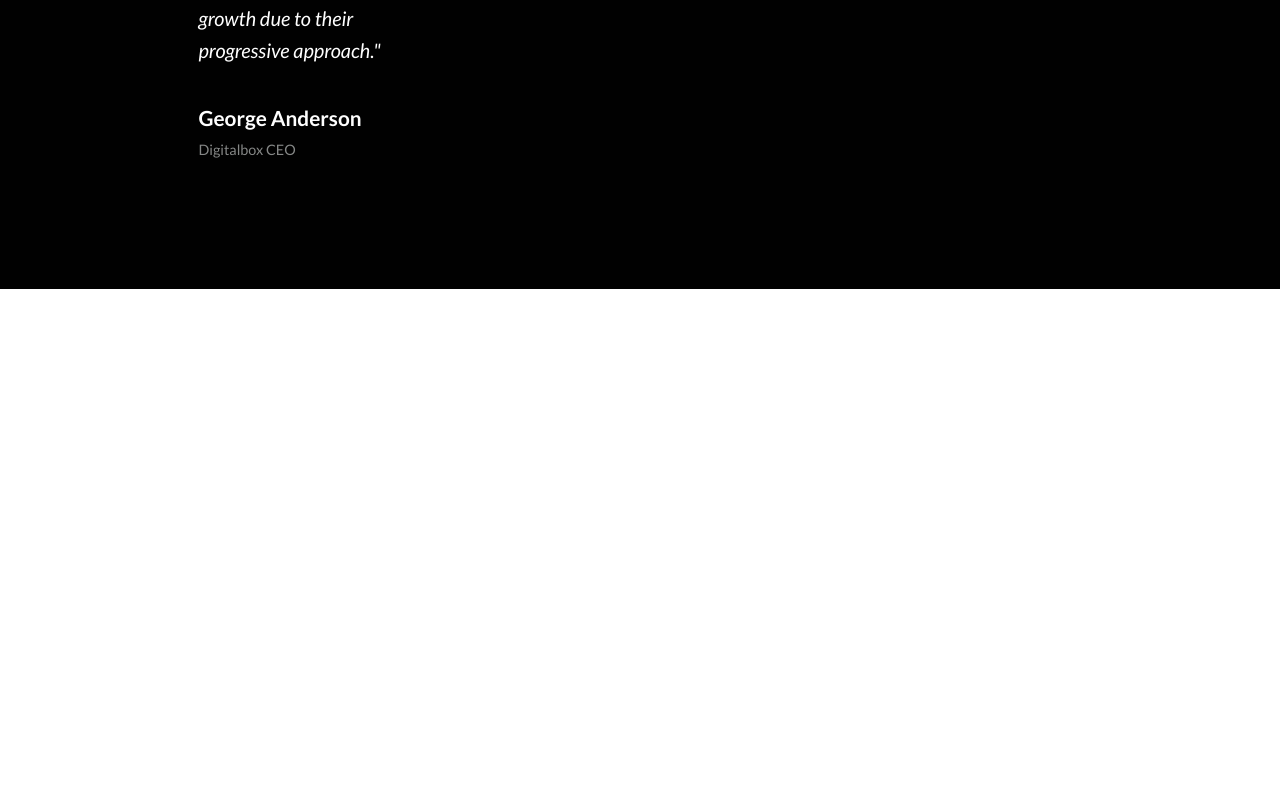
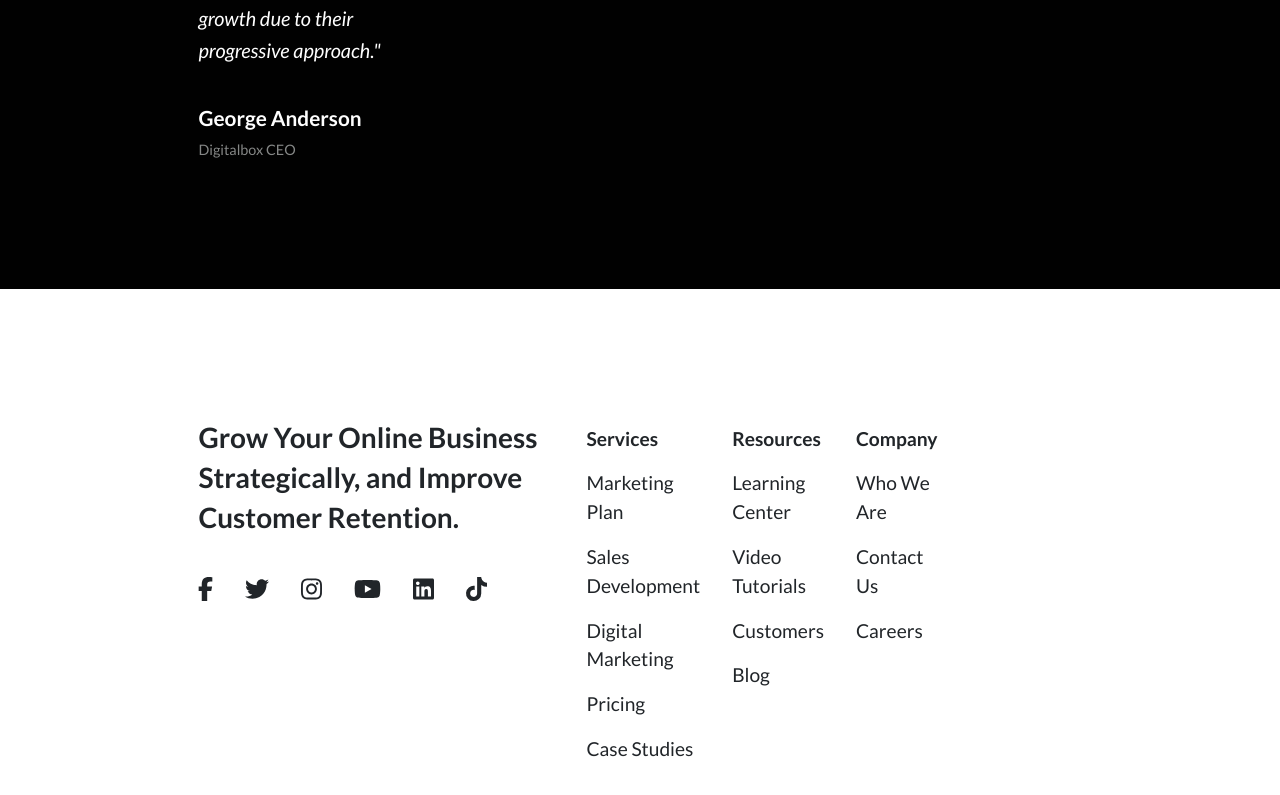
Before and after one commit to AngeloTripodi/proj-html-vuejs, a Vue app: page / in a window 1280 px wide. Shown: the part 10705-11500 px from the top of the page. Before the commit the page ends 10994 px from the top, so only its background shows below. Built offline with nearby package versions, Linux system fonts and the light colour scheme.

Commit message:
Add Footer

```diff
--- a/package.json
+++ b/package.json
@@ -10,6 +10,7 @@
   },
   "dependencies": {
     "@fortawesome/fontawesome-svg-core": "^6.2.1",
+    "@fortawesome/free-brands-svg-icons": "^6.2.1",
     "@fortawesome/free-solid-svg-icons": "^6.2.1",
     "@fortawesome/vue-fontawesome": "^3.0.2",
     "bootstrap": "^5.2.3",
--- a/src/App.vue
+++ b/src/App.vue
@@ -9,6 +9,7 @@ import ReviewComponent from './components/ReviewComponent.vue';
 import MarketingResources from './components/MarketingResources.vue';
 import WhyUsComponent from './components/WhyUsComponent.vue';
 import ContactUsComponent from './components/ContactUsComponent.vue';
+import FooterComponent from './components/FooterComponent.vue';
 
 export default {
   data() {
@@ -19,7 +20,7 @@ export default {
   methods: {
 
   },
-  components: { HeaderComponent, JumboComponent, ServicesComponent, BrandClients, PopupCall, OrganisationsComponent, ReviewComponent, MarketingResources, WhyUsComponent, ContactUsComponent }
+  components: { HeaderComponent, JumboComponent, ServicesComponent, BrandClients, PopupCall, OrganisationsComponent, ReviewComponent, MarketingResources, WhyUsComponent, ContactUsComponent, FooterComponent }
 }
 
 
@@ -38,8 +39,8 @@ export default {
     <ReviewComponent />
     <MarketingResources />
     <ContactUsComponent />
-
   </main>
+  <FooterComponent />
 
 </template>
 
--- /dev/null
+++ b/src/components/FooterComponent.vue
@@ -0,0 +1,175 @@
+<script>
+
+export default {
+    data() {
+        return {
+            servicesList: [
+                {
+                    title: 'Services',
+                },
+                {
+                    title: 'Marketing Plan',
+                },
+                {
+                    title: 'Sales Development',
+                },
+                {
+                    title: 'Digital Marketing',
+                },
+                {
+                    title: 'Pricing',
+                },
+                {
+                    title: 'Case Studies',
+                },
+
+            ],
+            resourcesList: [
+                {
+                    title: 'Resources',
+                },
+                {
+                    title: 'Learning Center',
+                },
+                {
+                    title: 'Video Tutorials',
+                },
+                {
+                    title: 'Customers',
+                },
+                {
+                    title: 'Blog',
+                },
+
+            ],
+            companyList: [
+                {
+                    title: 'Company',
+                },
+                {
+                    title: 'Who We Are',
+                },
+                {
+                    title: 'Contact Us',
+                },
+                {
+                    title: 'Careers',
+                },
+
+            ],
+        };
+    },
+    methods: {
+
+    },
+
+}
+</script>
+
+<template>
+    <footer>
+        <div class="my_container">
+
+            <div class="navSection d-flex justify-content-between">
+
+                <div class="social">
+
+                    <div class="taglineContainer">
+                        <h3>Grow Your Online Business Strategically, and Improve Customer Retention.</h3>
+                    </div>
+                    <div class="socialContainer d-flex">
+                        <font-awesome-icon icon="fa-brands fa-facebook-f" class="icon" />
+                        <font-awesome-icon icon="fa-brands fa-twitter" class="icon" />
+                        <font-awesome-icon icon="fa-brands fa-instagram" class="icon" />
+                        <font-awesome-icon icon="fa-brands fa-youtube" class="icon" />
+                        <font-awesome-icon icon="fa-brands fa-linkedin" class="icon" />
+                        <font-awesome-icon icon="fa-brands fa-tiktok" class="icon" />
+
+                    </div>
+                </div>
+
+
+
+                <nav class="serviceNav">
+                    <ul>
+                        <li v-for="service in servicesList"> {{ service.title }}</li>
+                    </ul>
+                </nav>
+
+                <nav class="resourcesNav">
+                    <ul>
+                        <li v-for="resource in resourcesList"> {{ resource.title }}</li>
+                    </ul>
+                </nav>
+
+                <nav class="companyNav">
+                    <ul>
+                        <li v-for="company in companyList"> {{ company.title }}</li>
+                    </ul>
+                </nav>
+
+            </div>
+
+            <div class="creditsSection">
+
+            </div>
+        </div>
+    </footer>
+</template>
+
+<style lang="scss" scoped>
+@use '../styles/partials/variables' as *;
+
+.my_container {
+
+    padding: 8rem 8rem 8rem 0rem;
+
+    .logoSection img {
+        width: 240px;
+    }
+
+    .socialContainer {
+        font-size: 1.5rem;
+
+        .icon {
+            padding: 0 1rem 1rem 1rem;
+
+            &:first-child {
+                padding-left: 0;
+            }
+        }
+    }
+
+    h3 {
+        line-height: 2.5rem;
+        padding-bottom: 2rem;
+        font-weight: 600;
+    }
+
+    ul {
+        list-style-type: none;
+        padding-left: 0px !important;
+
+        .chevron {
+            font-size: 12px;
+        }
+
+        li {
+            padding: .5rem .5rem;
+            margin: 0 .5rem;
+            font-size: 1.2rem;
+
+            &:first-child {
+                font-weight: bold
+            }
+
+            &:hover {
+                color: $main-orange;
+            }
+        }
+
+
+    }
+
+}
+</style>
--- a/src/main.js
+++ b/src/main.js
@@ -7,12 +7,14 @@ import { library } from '@fortawesome/fontawesome-svg-core'
 
 /* import font awesome icon component */
 import { FontAwesomeIcon } from '@fortawesome/vue-fontawesome'
+import { faFacebook, faFacebookF, faInstagram, faLinkedin, faTiktok, faTwitter, faYoutube } from '@fortawesome/free-brands-svg-icons'
 
 /* import specific icons */
 import { faArrowRight, faChevronDown, faPhone } from '@fortawesome/free-solid-svg-icons'
 
+
 /* add icons to the library */
-library.add(faPhone, faArrowRight, faChevronDown)
+library.add(faPhone, faArrowRight, faChevronDown, faTwitter, faFacebookF, faInstagram, faYoutube, faLinkedin, faTiktok)
 
 createApp(App)
     .component('font-awesome-icon', FontAwesomeIcon)
```
Also changed, not shown: 1 other file (tests, documents, lock files or other folders).
